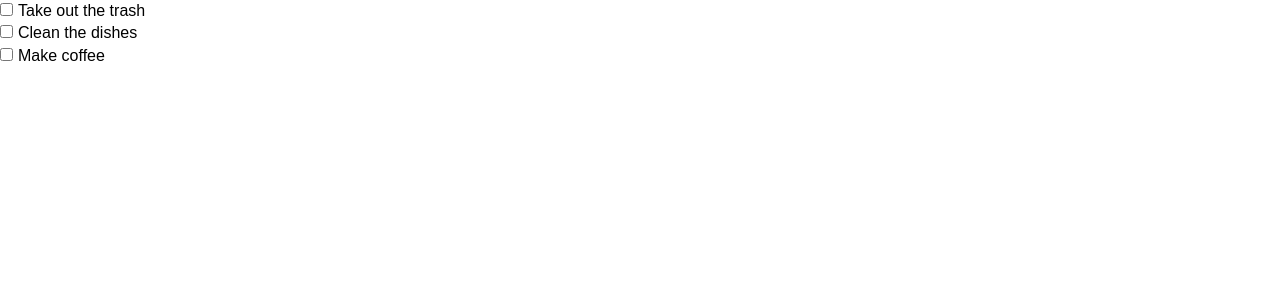
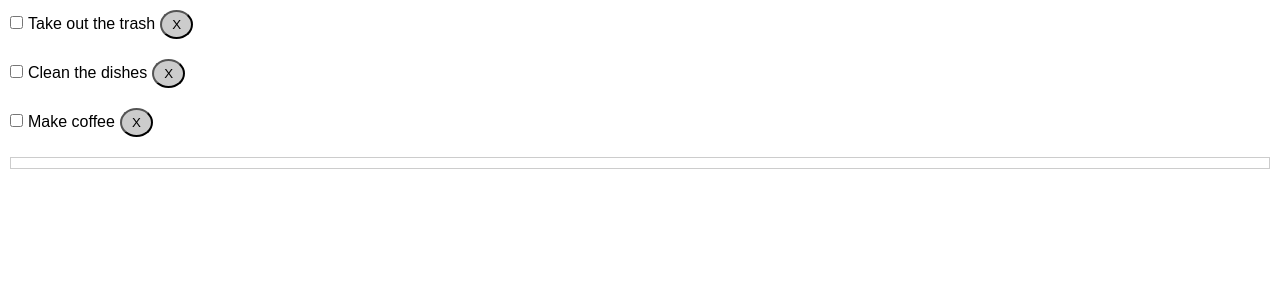
Before and after one commit to kimflournoy/sf_challenge, a React (Create React App) app: page / in a window 1280 px wide. Shown: the top 300 px of the page. Built offline with nearby package versions, Linux system fonts and the light colour scheme.

Commit message:
Got status message component mostly working

```diff
--- a/package.json
+++ b/package.json
@@ -4,6 +4,7 @@
   "private": true,
   "dependencies": {
     "node-sass": "^4.11.0",
+    "npm-install-peers": "^1.2.1",
     "react": "^16.8.6",
     "react-dom": "^16.8.6",
     "react-scripts": "2.1.8"
--- a/src/App.js
+++ b/src/App.js
@@ -1,10 +1,13 @@
 import React, { Component } from 'react';
+
 import Todos from './components/Todos/Todos';
+import StatusMessage from './components/StatusMessage/StatusMessage';
 
 import './App.scss';
 
 
 class App extends Component {
+
 
   state = {
     todos: [
@@ -23,28 +26,111 @@ class App extends Component {
         title: 'Make coffee',
         completed: false
       },
-    ]
+    ],
+    message: "hello",
+    messageType: "",
+    changedItem: "",
+    changedItemTitle: "",
+    //changedItemTitle: this.todos[this.changedItem],
   }
+
 
   // Toggle todo item
   toggleComplete = (id) => {
-    //console.log(id);
-    this.setState( { todos: this.state.todos.map( todo => {
+    this.setState(
+      {
+      todos: this.state.todos.map( todo => {
         if(todo.id === id) {
           todo.completed = !todo.completed;
+
+          this.setState({
+            changedItem: todo.id,
+            changedItemTitle: todo.title
+          })
+
+          if(todo.completed === true) {
+            this.setState({
+              messageType: "checked"
+            })
+          }
+          else {
+            this.setState({
+              messageType: "unchecked"
+            })
+          }
+
         }
         return todo;
       }
     ) } );
   }
 
+
+
+  // Delete todo item
+  deleteTodo = (id) => {
+    var localTodoTitle = this.state.todos[id.toString()].title;
+    this.setState(
+      {
+      todos: [...this.state.todos.filter(todo => todo.id !== id)],
+
+      }, () => {
+        console.log("length: " + this.state.todos.length);
+        this.updateMessage(localTodoTitle, "deleted");
+      }
+      );
+
+
+      //this.updateMessage(id, "deleted");
+
+
+
+
+  }
+
+
+  updateMessage = (messageTitle, messageType) => {
+
+    console.log("length: " + this.state.todos.length);
+
+
+    if(this.state.todos.length > 0) {
+      this.setState(
+          {
+
+
+              messageType: messageType,
+              changedItemTitle: messageTitle,
+
+        }
+          );
+    }
+
+      else {
+        this.setState(
+          {
+
+
+              messageType: "empty",
+              changedItemTitle: "",
+              changedItem: "",
+
+        }
+          );
+
+      }
+  }
+
+
+
   render() {
-    console.log(this.state.todos);
+    //console.log(this.state.todos);
     return (
       <div className="App">
         <ul>
-          <Todos todos={this.state.todos} toggleComplete={this.toggleComplete} />
+          <Todos todos={this.state.todos} toggleComplete={this.toggleComplete} deleteTodo={this.deleteTodo} />
         </ul>
+        <StatusMessage messageType={this.state.messageType} changedItem={this.state.changedItem} changedItemTitle={this.state.changedItemTitle} />
       </div>
     );
   }
--- /dev/null
+++ b/src/components/StatusMessage/StatusMessage.js
@@ -0,0 +1,37 @@
+import React, { Component } from 'react';
+
+import './StatusMessage.scss';
+
+export class StatusMessage extends Component {
+
+
+  render() {
+
+    var isMessage = false;
+    if(this.props.changedItemTitle !== "") {
+      isMessage = true;
+    }
+
+    if(this.props.changedItemTitle !== "empty") {
+    return (
+      <div className="status-message__message-wrapper">
+        {this.props.changedItemTitle}
+        {isMessage ? (
+          " was "
+        ) : ""
+        }
+        {this.props.messageType}
+      </div>
+    )
+      }
+      else {
+        return (
+          <div className="status-message__message-wrapper status-message__message-wrapper_empty">
+          Empty message here
+          </div>
+        )
+      }
+  }
+}
+
+export default StatusMessage;
--- /dev/null
+++ b/src/components/StatusMessage/StatusMessage.scss
@@ -0,0 +1,5 @@
+.status-message__message-wrapper {
+    padding: 5px;
+    border: 1px solid #ccc;
+    margin: 10px;
+}
--- a/src/components/TodoItem/TodoItem.js
+++ b/src/components/TodoItem/TodoItem.js
@@ -27,8 +27,9 @@ export class TodoItem extends Component {
 
     return (
       <li className={"todoitem__list-item" + this.getStyle(completed) }>
-        <input type="checkbox" className="todoitem__checkbox" onChange={this.props.toggleComplete.bind(this, id)} />
-        { title }
+        <input type="checkbox" className="todoitem__checkbox" id={"todoitem__checkbox_checkbox-" + id} onChange={this.props.toggleComplete.bind(this, id)} />
+        <label htmlFor={"todoitem__checkbox_checkbox-" + id} className="todoitem__checkbox-label">{ title }</label>
+        <button className="todoitem__delete-button" onClick={this.props.deleteTodo.bind(this, id)}>X</button>
       </li>
     )
   }
--- a/src/components/TodoItem/TodoItem.scss
+++ b/src/components/TodoItem/TodoItem.scss
@@ -7,6 +7,10 @@ h3 {
     background-color: green;
 }
 
+.todoitem__list-item {
+    padding: 10px;
+}
+
 .todoitem__list-item_checked {
     text-decoration: line-through;
 }
@@ -14,3 +18,10 @@ h3 {
 .todoitem__checkbox {
     margin-right: 5px;
 }
+
+.todoitem__delete-button {
+    margin-left: 5px;
+    padding: 5px 10px;
+    background-color: #ccc;
+    border-radius: 50%;
+}
--- a/src/components/Todos/Todos.js
+++ b/src/components/Todos/Todos.js
@@ -6,7 +6,7 @@ class Todos extends Component {
 
   render() {
     return this.props.todos.map( (todo) => (
-      <TodoItem key={todo.id} todo={todo} toggleComplete={this.props.toggleComplete} />
+      <TodoItem key={todo.id} todo={todo} toggleComplete={this.props.toggleComplete} deleteTodo={this.props.deleteTodo} />
     ));
   }
 }
```
Also changed, not shown: todo.txt (added), 1 other file (tests, documents, lock files or other folders).
